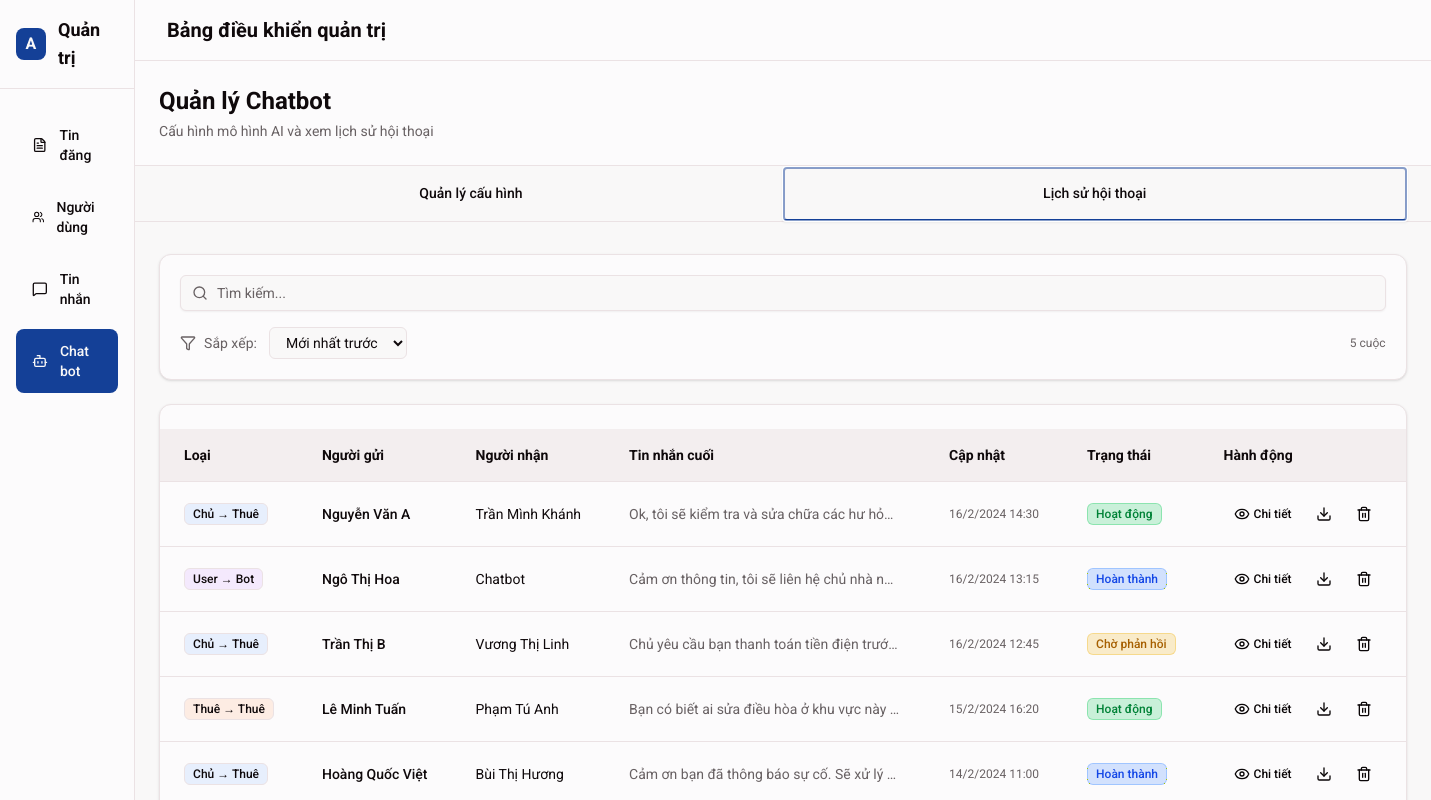
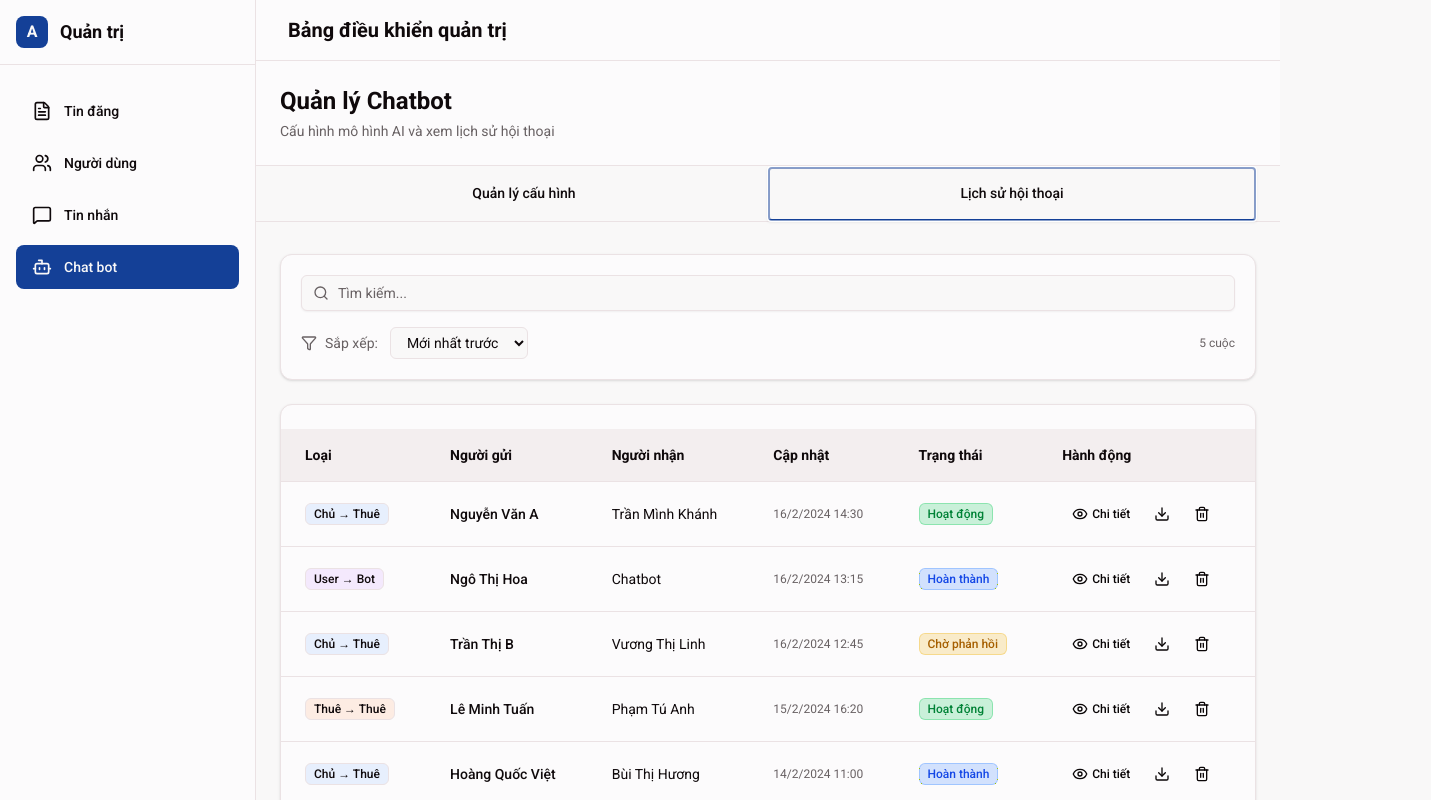
Before and after one commit to laihoangduy2424/dashboard, a Next.js app: page /dashboard/chatbot in a window 1280 px wide. Both pictures are taken after a click on the tab "Lịch sử hội thoại". Shown: the top 800 px of the page, 1431 px wide, since content can reach past the window. Built offline with nearby package versions, Linux system fonts and the light colour scheme.

Commit message:
feat: remove "tin nhắn cuối" field from UI
Remove latest message column and section across views and update search filter

Co-authored-by: Duy Lại Hoàng <170998843+laihoangduy2424@users.noreply.github.com>

```diff
--- a/components/chatbot/conversation-history.tsx
+++ b/components/chatbot/conversation-history.tsx
@@ -22,8 +22,7 @@ export default function ConversationHistory({ conversations }: ConversationHisto
   const filteredConversations = conversations
     .filter(conv =>
       conv.sender.toLowerCase().includes(searchTerm.toLowerCase()) ||
-      conv.recipient.toLowerCase().includes(searchTerm.toLowerCase()) ||
-      conv.latestMessage.toLowerCase().includes(searchTerm.toLowerCase())
+      conv.recipient.toLowerCase().includes(searchTerm.toLowerCase())
     )
     .sort((a, b) => {
       if (sortBy === 'recent') {
@@ -104,7 +103,6 @@ export default function ConversationHistory({ conversations }: ConversationHisto
                       <th className="px-4 sm:px-6 py-3 sm:py-4 text-left font-semibold text-foreground whitespace-nowrap">Loại</th>
                       <th className="px-4 sm:px-6 py-3 sm:py-4 text-left font-semibold text-foreground whitespace-nowrap">Người gửi</th>
                       <th className="px-4 sm:px-6 py-3 sm:py-4 text-left font-semibold text-foreground whitespace-nowrap">Người nhận</th>
-                      <th className="px-4 sm:px-6 py-3 sm:py-4 text-left font-semibold text-foreground">Tin nhắn cuối</th>
                       <th className="px-4 sm:px-6 py-3 sm:py-4 text-left font-semibold text-foreground whitespace-nowrap">Cập nhật</th>
                       <th className="px-4 sm:px-6 py-3 sm:py-4 text-left font-semibold text-foreground whitespace-nowrap">Trạng thái</th>
                       <th className="px-4 sm:px-6 py-3 sm:py-4 text-left font-semibold text-foreground whitespace-nowrap">Hành động</th>
@@ -123,9 +121,6 @@ export default function ConversationHistory({ conversations }: ConversationHisto
                         </td>
                         <td className="px-4 sm:px-6 py-3 sm:py-4 font-medium text-foreground truncate">{conv.sender}</td>
                         <td className="px-4 sm:px-6 py-3 sm:py-4 text-foreground truncate">{conv.recipient}</td>
-                        <td className="px-4 sm:px-6 py-3 sm:py-4 text-muted-foreground max-w-xs truncate text-xs sm:text-sm">
-                          {conv.latestMessage}
-                        </td>
                         <td className="px-4 sm:px-6 py-3 sm:py-4 text-muted-foreground text-xs whitespace-nowrap">
                           {conv.lastUpdated}
                         </td>
@@ -199,12 +194,6 @@ export default function ConversationHistory({ conversations }: ConversationHisto
                       <div><span className="text-muted-foreground">Người nhận:</span> <span className="font-medium text-foreground">{conv.recipient}</span></div>
                     </div>
 
-                    {/* Latest Message */}
-                    <div className="text-xs">
-                      <p className="text-muted-foreground mb-1">Tin nhắn cuối:</p>
-                      <p className="text-foreground line-clamp-2">{conv.latestMessage}</p>
-                    </div>
-
                     {/* Date */}
                     <div className="text-xs text-muted-foreground">
                       Cập nhật: {conv.lastUpdated}
```
